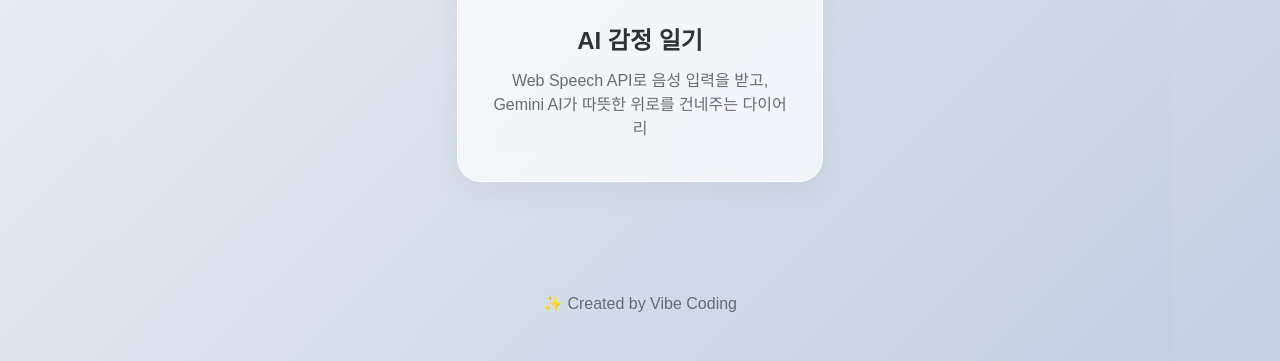
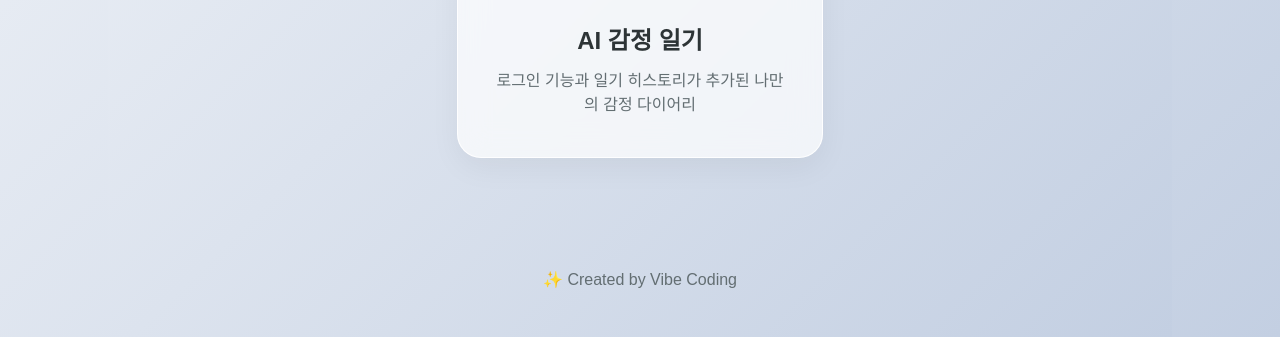
Before and after one commit to rae-builds/vibe-coding, a website: page index.html in a window 1280 px wide. Shown: the part 684-1045 px from the top of the page. After the commit the page ends 1021 px from the top, so only its background shows below. Drawn offline with Linux system fonts and the light colour scheme; a web font is replaced by a local one.

Commit message:
fix: 메인 페이지의 AI 일기 링크를 로그인 기능이 있는 day7 버전으로 수정

```diff
--- a/index.html
+++ b/index.html
@@ -132,10 +132,10 @@
         </a>
 
         <!-- 3. AI 감정 일기 -->
-        <a href="./day6/ai-diary.html" class="app-card">
+        <a href="./day7/ai-diary.html" class="app-card">
             <div class="app-icon">📔</div>
             <div class="app-title">AI 감정 일기</div>
-            <div class="app-desc">Web Speech API로 음성 입력을 받고, Gemini AI가 따뜻한 위로를 건네주는 다이어리</div>
+            <div class="app-desc">로그인 기능과 일기 히스토리가 추가된 나만의 감정 다이어리</div>
         </a>
     </div>
 
```
